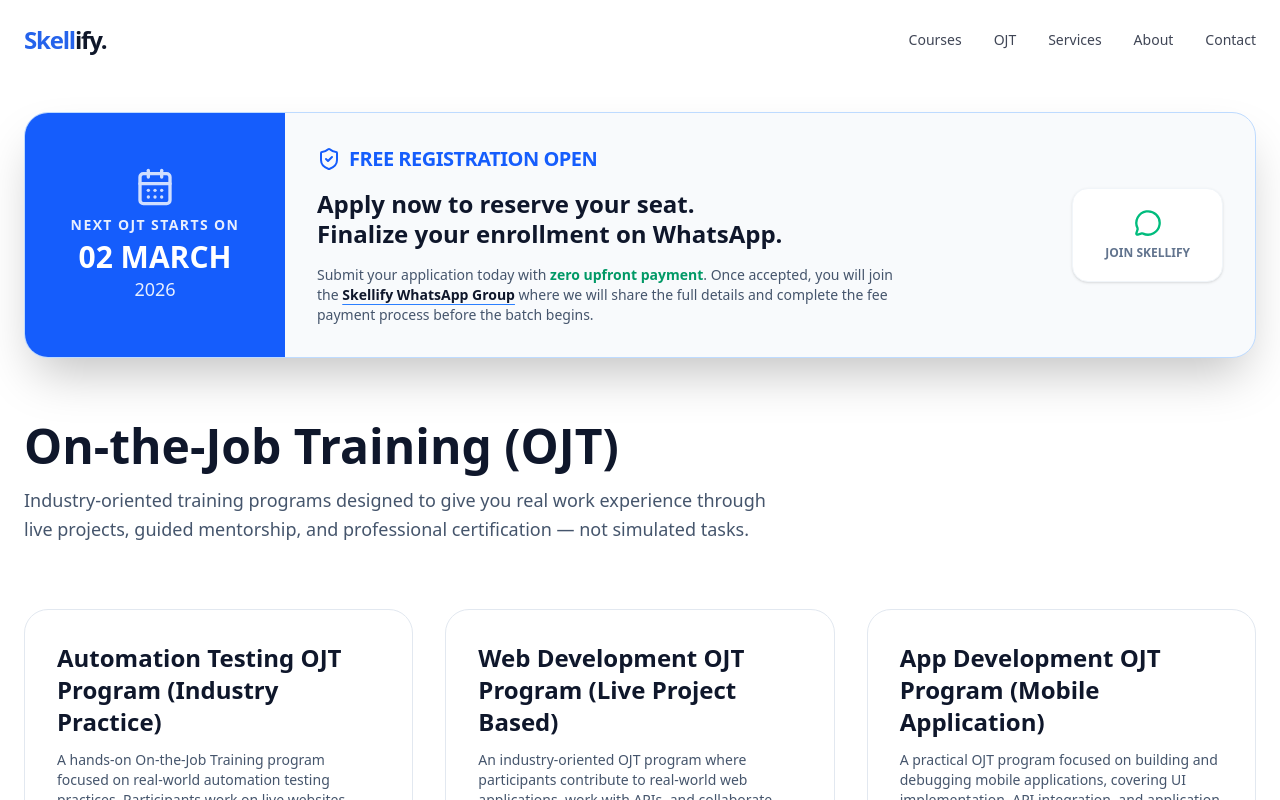
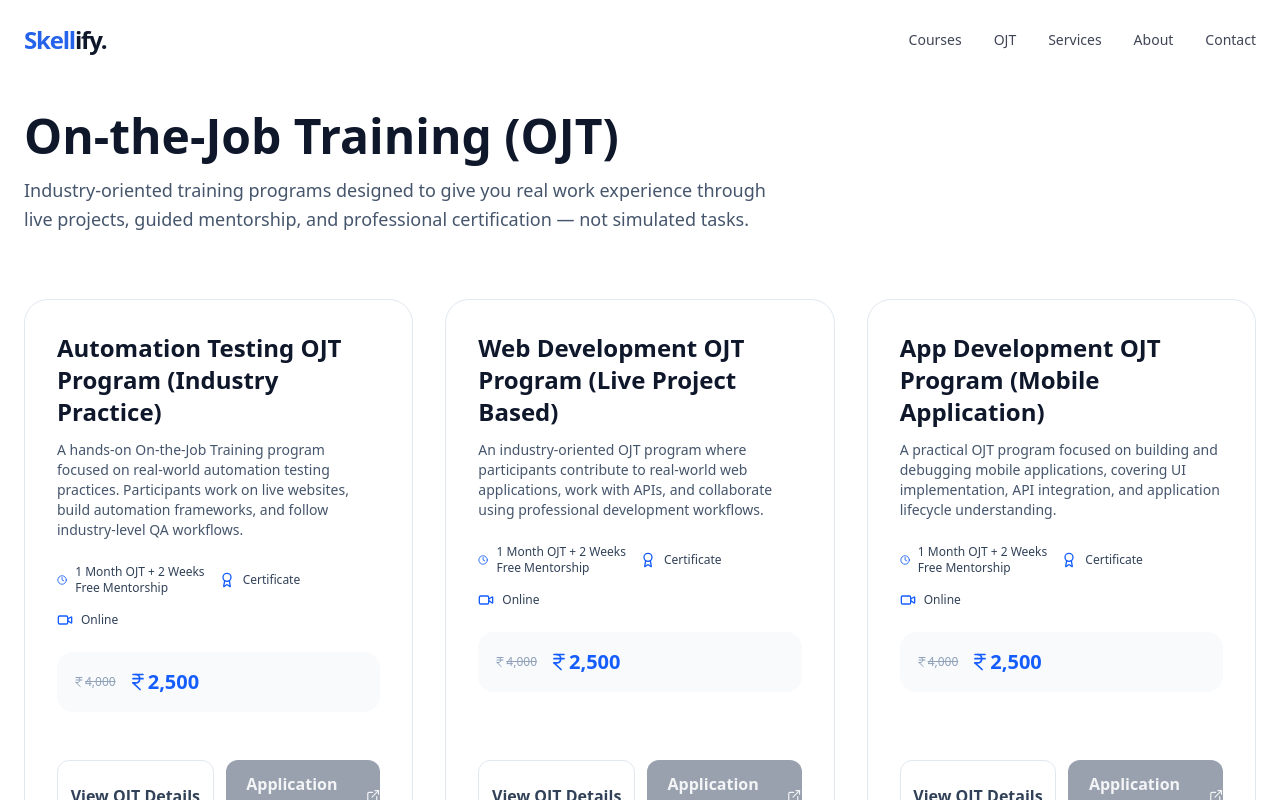
Before and after one commit to skellify25/skellify-main, a Next.js app: page /ojt in a window 1280 px wide. Shown: the top 800 px of the page. Built offline with nearby package versions, Linux system fonts and the light colour scheme.

Commit message:
OJT Closed

```diff
--- a/src/components/pages/OjtPage.jsx
+++ b/src/components/pages/OjtPage.jsx
@@ -86,71 +86,6 @@
 
   return (
     <section className="pt-28 pb-20 container mx-auto px-4 md:px-6">
-
-      {/* --- NEW BATCH ANNOUNCEMENT BANNER ---  */}
-      <motion.div
-        initial={{ opacity: 0, y: -20 }}
-        animate={{ opacity: 1, y: 0 }}
-        className="mb-16 overflow-hidden rounded-3xl bg-slate-50 dark:bg-slate-900 border border-blue-200 dark:border-blue-900 shadow-2xl"
-      >
-        <div className="flex flex-col lg:flex-row">
-          {/* Left Side: Date */}
-          <div className="bg-blue-600 p-8 flex flex-col items-center justify-center text-white text-center min-w-[260px]">
-            <CalendarDays className="w-10 h-10 mb-2 opacity-80" />
-            <p className="text-sm font-bold uppercase tracking-widest opacity-90">
-              Next OJT Starts On
-            </p>
-            <h3 className="text-3xl font-black mt-1">02 MARCH</h3>
-            <p className="text-lg font-medium opacity-90">2026</p>
-          </div>
-
-          {/* Right Side: Instructions */}
-          <div className="p-6 md:p-8 flex-1 flex flex-col md:flex-row items-center justify-between gap-6">
-            <div className="space-y-4 text-center md:text-left">
-              <div className="flex items-center justify-center md:justify-start gap-2 text-blue-600 dark:text-blue-400 font-bold uppercase text-xl tracking-tight">
-                <ShieldCheck className="w-6 h-6" />
-                Free Registration Open
-              </div>
-
-              <h4 className="text-xl md:text-2xl font-bold text-slate-900 dark:text-white leading-tight">
-                Apply now to reserve your seat.{" "}
-                <br className="hidden md:block" />
-                Finalize your enrollment on WhatsApp.
-              </h4>
-
-              <p className="text-slate-600 dark:text-slate-400 text-sm max-w-xl">
-                Submit your application today with{" "}
-                <span className="text-emerald-600 dark:text-emerald-400 font-bold">
-                  zero upfront payment
-                </span>
-                . Once accepted, you will join the{" "}
-                <span className="font-bold text-slate-900 dark:text-white underline decoration-blue-500 underline-offset-4">
-                  Skellify WhatsApp Group
-                </span>{" "}
-                where we will share the full details and complete the fee
-                payment process before the batch begins.
-              </p>
-            </div>
-
-            {/* Quick Icon Group */}
-            <div className="flex items-center">
-              <a
-                href="https://chat.whatsapp.com/Fi19RL9SBtF4jWklMqsqsh"
-                target="_blank"
-                rel="noopener noreferrer"
-                className="flex flex-col items-center gap-2 px-8 py-5 bg-white dark:bg-slate-800 rounded-2xl shadow-sm border border-slate-100 dark:border-slate-700 transition-all duration-200 hover:bg-slate-50 dark:hover:bg-slate-700 hover:border-emerald-200 dark:hover:border-emerald-900 group"
-              >
-                <MessageCircle className="w-7 h-7 text-emerald-500 group-hover:scale-110 transition-transform" />
-                <span className="text-xs font-black text-slate-500 group-hover:text-emerald-600">
-                  JOIN SKELLIFY
-                </span>
-              </a>
-            </div>
-          </div>
-        </div>
-      </motion.div>
-      {/* --- END BANNER --- */}
-
       {/* Header */}
       <motion.div
         initial={{ opacity: 0, y: 20 }}
@@ -225,12 +160,24 @@
                 View OJT Details
               </button>
 
-              <button
+              {/* <button
                 onClick={() => handleApply(program.formUrl)}
                 className="flex-1 flex items-center justify-center gap-2 py-3 rounded-xl bg-blue-600 text-white font-bold cursor-pointer
                   hover:bg-blue-700 hover:shadow-lg transition-all active:scale-95"
               >
                 Apply Now
+                <ExternalLink className="w-4 h-4" />
+              </button> */}
+
+              <button
+                disabled={true}
+                className="flex-1 flex items-center justify-center gap-2 py-3 rounded-xl font-bold transition-all
+    /* Standard Styles (Ignored when disabled) */
+    bg-blue-600 text-white cursor-pointer hover:bg-blue-700 hover:shadow-lg active:scale-95
+    /* Disabled Styles */
+    disabled:bg-gray-400 disabled:text-gray-100 disabled:cursor-not-allowed disabled:active:scale-100 disabled:shadow-none"
+              >
+                Application Closed
                 <ExternalLink className="w-4 h-4" />
               </button>
             </div>
@@ -278,12 +225,23 @@
                 >
                   Close
                 </button>
-                <button
+                {/* <button
                   onClick={() => handleApply(activeProgram.formUrl)}
                   className="flex-1 py-3 rounded-xl bg-blue-600 text-white font-bold cursor-pointer
                     hover:bg-blue-700 hover:shadow-lg transition-all active:scale-95"
                 >
                   Apply Now
+                </button> */}
+                <button
+                  disabled={true}
+                  className="flex-1 flex items-center justify-center gap-2 py-3 rounded-xl font-bold transition-all
+    /* Standard Styles (Ignored when disabled) */
+    bg-blue-600 text-white cursor-pointer hover:bg-blue-700 hover:shadow-lg active:scale-95
+    /* Disabled Styles */
+    disabled:bg-gray-400 disabled:text-gray-100 disabled:cursor-not-allowed disabled:active:scale-100 disabled:shadow-none"
+                >
+                  Application Closed
+                  <ExternalLink className="w-4 h-4" />
                 </button>
               </div>
             </motion.div>
```
